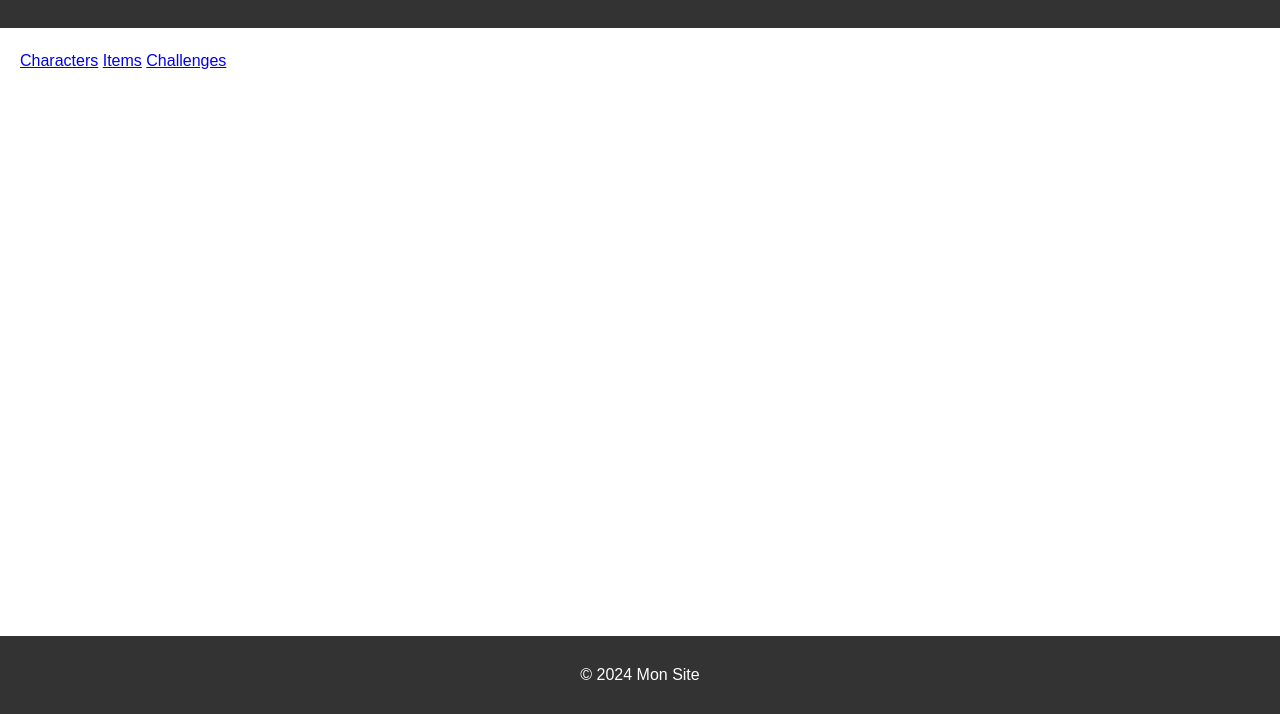
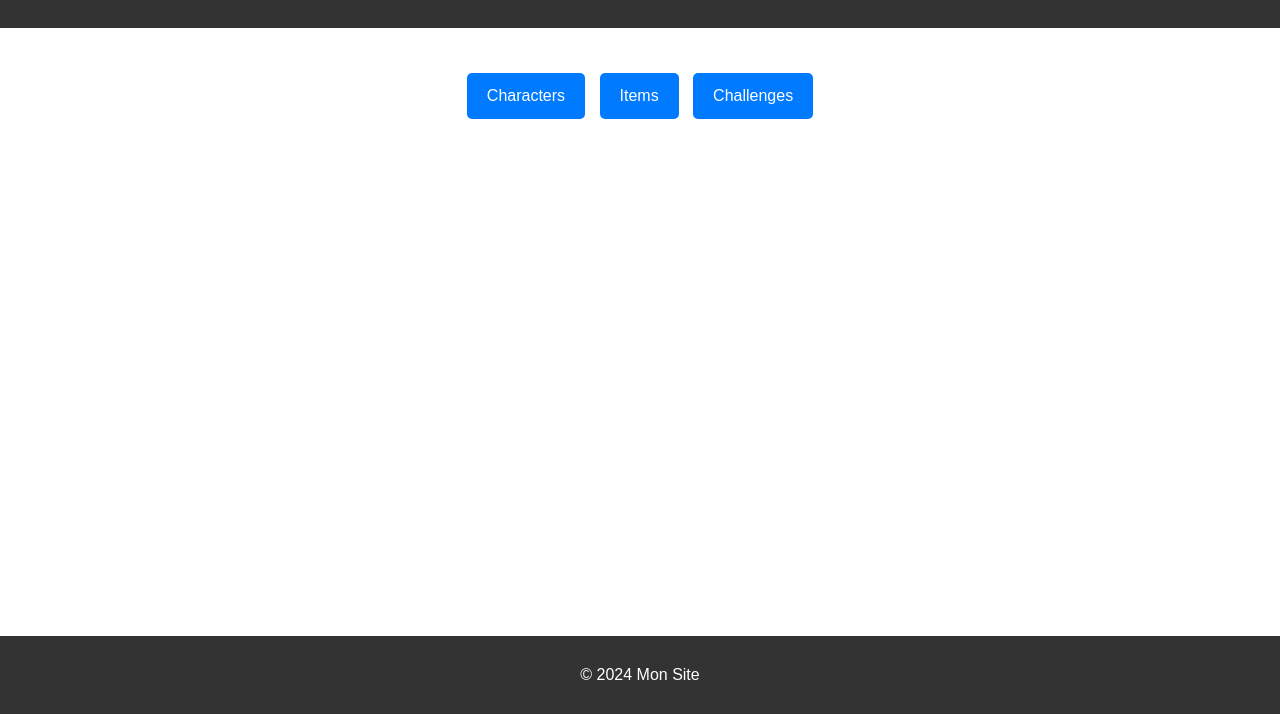
Before and after one commit to rmve/q, a plain HTML site: page index.html in a window 1280 px wide. Shown: the part 86-800 px from the top of the page. Drawn offline with Linux system fonts and the light colour scheme.

Commit message:
Update styles.css

```diff
--- a/styles.css
+++ b/styles.css
@@ -14,36 +14,27 @@ header {
     text-align: center;
 }
 
-header nav ul {
-    list-style: none;
-    padding: 0;
+main {
+    padding: 20px;
+    text-align: center;
 }
 
-header nav ul li {
-    display: inline;
-    margin: 0 10px;
+.button-container {
+    margin-top: 20px;
 }
 
-header nav ul li a {
+.button {
+    display: inline-block;
+    padding: 10px 20px;
+    font-size: 16px;
     color: #fff;
+    background: #007bff;
     text-decoration: none;
+    border-radius: 5px;
+    margin: 5px;
 }
 
-main {
-    padding: 20px;
-}
-
-button {
-    padding: 10px 20px;
-    font-size: 16px;
-    background: #007bff;
-    color: #fff;
-    border: none;
-    border-radius: 5px;
-    cursor: pointer;
-}
-
-button:hover {
+.button:hover {
     background: #0056b3;
 }
 
```
